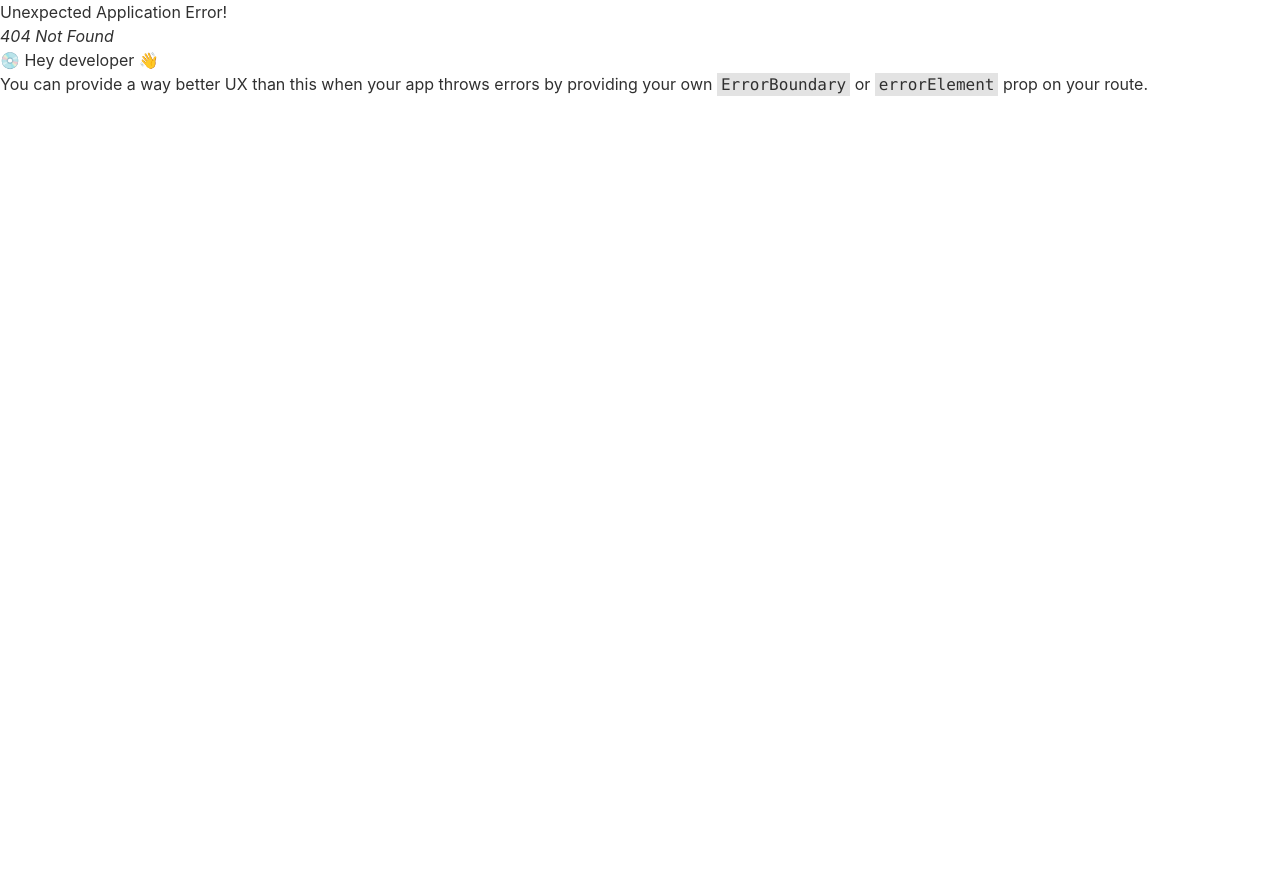
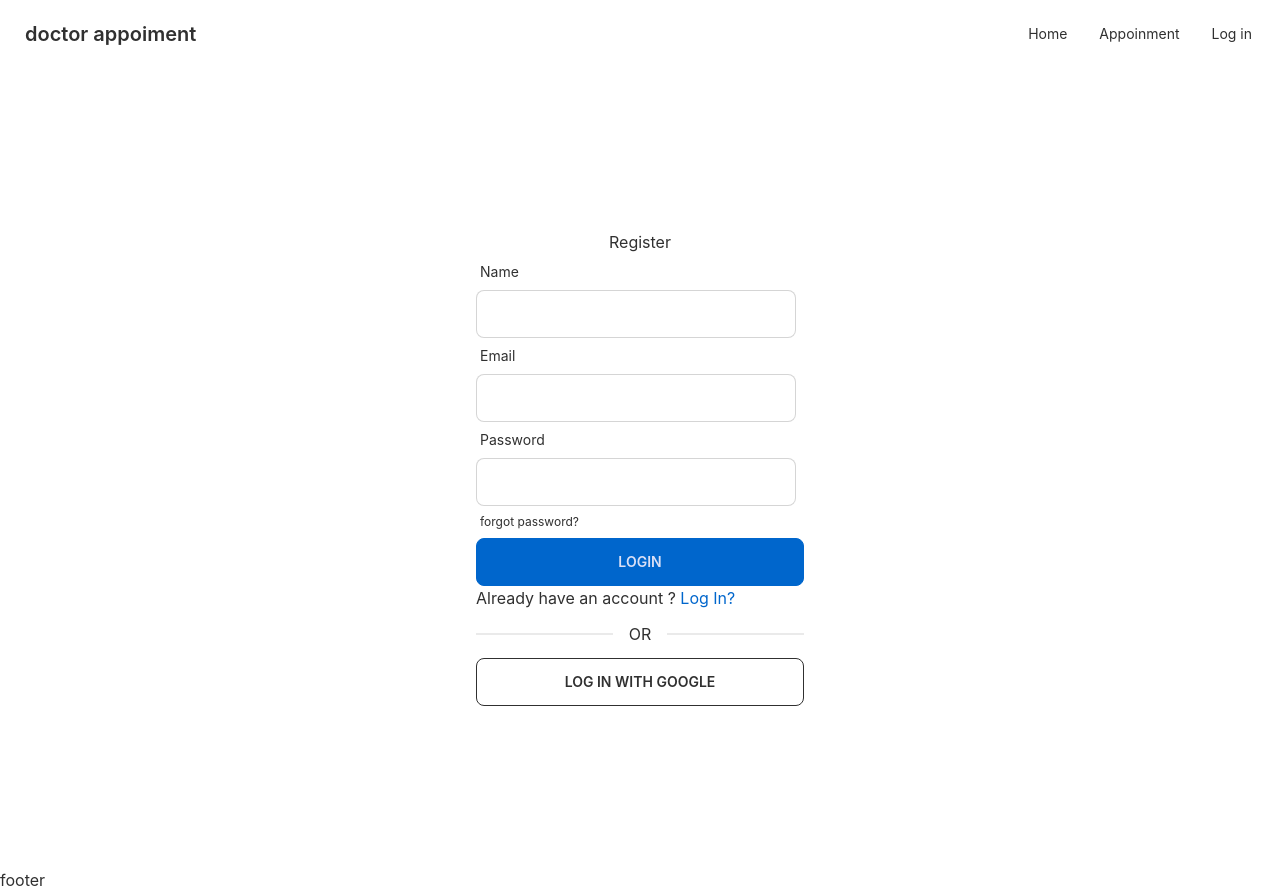
Before and after one commit to mahin33ferdous/doctor_appointment_client, a React (Create React App) app: page /signup in a window 1280 px wide. Before the commit this address had no page. Before the commit the page ends 800 px from the top, so only its background shows below. Built offline with nearby package versions, Linux system fonts and the light colour scheme.

Commit message:
installed React-hook-form and validate log in and sign up

```diff
--- a/public/appoinmentSolt.json
+++ b/public/appoinmentSolt.json
@@ -88,6 +88,7 @@
       ]
     },
     {
+      "_id": 5,
       "name": "Pediatric Dental",
       "slots": [
         "08.00 AM - 08.30 AM",
--- a/src/pages/Appoinment/AppoinmentModal/AppoinmentModel.js
+++ b/src/pages/Appoinment/AppoinmentModal/AppoinmentModel.js
@@ -6,7 +6,7 @@ const AppoinmentModel = ({selectedSlot,selectedDate}) => {
     const date=format(selectedDate, 'PP')
 
     return (
-        <>
+        <div>
   <input type="checkbox" id="my_modal_6" className="modal-toggle" />
 <div className="modal">
   <div className="modal-box">
@@ -15,7 +15,7 @@ const AppoinmentModel = ({selectedSlot,selectedDate}) => {
 
     <h3 className="font-bold text-lg">{name}</h3>
     <p className="py-4">Book your appoinment!</p>
-    <from className="grid grid-cols-1 gap-3">
+    <form className="grid grid-cols-1 gap-3">
     <input type="text" placeholder="" value={date} className="input input-bordered w-full max-w-xs font-bold" />
     <select className="select select-bordered w-full max-w-xs font-bold">
       {
@@ -29,7 +29,7 @@ const AppoinmentModel = ({selectedSlot,selectedDate}) => {
       <input type="text" placeholder="email" className="input input-bordered w-full max-w-xs" />
       <br/>
        <input type="submit" value="submit" className='btn btn-primary w-full max-w-xs'/>
-      </from>
+      </form>
       <div className="modal-action">
       <label htmlFor="my_modal_6" className="btn">Close!</label>
     </div>
@@ -37,7 +37,7 @@ const AppoinmentModel = ({selectedSlot,selectedDate}) => {
 
   </div>
 
-        </>
+        </div>
     );
 };
 
--- a/src/pages/LogIn/LogIn.js
+++ b/src/pages/LogIn/LogIn.js
@@ -4,7 +4,7 @@ import { useForm } from 'react-hook-form';
 import { Link } from 'react-router-dom';
 
 const LogIn = () => {
-    const { register, handleSubmit } = useForm();
+    const { register,formState: { errors }, handleSubmit } = useForm();
     const handleLogin=data=>{
        console.log(data)
     }
@@ -19,13 +19,13 @@ const LogIn = () => {
                <label className="label">
              <span className="label-text">Email</span>
                   </label>
-               <input type="email" {...register("email")} className="input input-bordered w-full max-w-xs" />
-
+               <input type="email" {...register("email",{ required: "Email Address is required" })}   className="input input-bordered w-full max-w-xs" />
+               {errors.email && <p className='text-red-600' role="alert ">{errors.email?.message}</p>}
                <label className="label">
              <span className="label-text">Password</span>
            </label>
-           <input type="password" {...register("password")} className="input input-bordered w-full max-w-xs" />
-
+           <input type="password" {...register("password",{ required: "password is required",minLength:{value:8, message:"password should have more then 8 characters"}})}  aria-invalid={errors.password ? "true" : "false"}  className="input input-bordered w-full max-w-xs" />
+           {errors.password && <p className='text-red-600' role="alert">{errors.password.message}</p>}
                <label className="label">
             <span className="label-text-alt">forgot password?</span>
             </label>
@@ -36,7 +36,7 @@ const LogIn = () => {
 
       <input type="submit" value="Login"className='btn btn-primary w-full' />
     </form>
-    <p>New user<Link className='text-primary' to="/signup"> Create an account?</Link></p>
+    <p>New user ?<Link className='text-primary' to="/signup"> Create an account?</Link></p>
     <div className="divider">OR</div>
     <button className='btn btn-outline w-full'>Log in with Google</button>
             </div>
--- /dev/null
+++ b/src/pages/SignUp/SignUp.js
@@ -0,0 +1,56 @@
+import React, { useState } from 'react';
+import b from '../../img/banner.jpg'
+import { useForm } from 'react-hook-form';
+import { Link } from 'react-router-dom';
+
+const SignUp = () => {
+    const { register,formState: { errors }, handleSubmit } = useForm();
+    const handleLogin=data=>{
+       console.log(data)
+    }
+
+    return (
+        <div className='h-[800px]  flex justify-center items-center'>
+        <div className='w-96 p-7' >
+        <h4 className='text-43l text-center '>Register</h4>
+        <form onSubmit={handleSubmit(handleLogin)}>
+
+      <div className="form-control w-full max-w-xs">
+      <label className="label">
+         <span className="label-text">Name</span>
+              </label>
+           <input type="text" {...register("name",{ required: "Name is required" })}   className="input input-bordered w-full max-w-xs" />
+           {errors.name && <p className='text-red-600' role="alert ">{errors.name?.message}</p>}
+
+           <label className="label">
+         <span className="label-text">Email</span>
+              </label>
+           <input type="email" {...register("email",{ required: "Email Address is required" })}   className="input input-bordered w-full max-w-xs" />
+           {errors.email && <p className='text-red-600' role="alert ">{errors.email?.message}</p>}
+           <label className="label">
+         <span className="label-text">Password</span>
+       </label>
+       <input type="password" {...register("password",{ required: "password is required",
+       minLength:{value:8, message:"password should have more than 8 characters"},
+       maxLength:{value:15, message:"password should not have more than 20 characters"}})}  aria-invalid={errors.password ? "true" : "false"}  className="input input-bordered w-full max-w-xs" />
+       {errors.password && <p className='text-red-600' role="alert">{errors.password.message}</p>}
+           <label className="label">
+        <span className="label-text-alt">forgot password?</span>
+        </label>
+        </div>
+
+
+
+
+  <input type="submit" value="Login"className='btn btn-primary w-full' />
+</form>
+<p>Already have an account ?<Link className='text-primary' to="/login"> Log In?</Link></p>
+<div className="divider">OR</div>
+<button className='btn btn-outline w-full'>Log in with Google</button>
+        </div>
+
+    </div>
+    );
+};
+
+export default SignUp;
```
Also changed, not shown: src/router/Router.js (+7 -1 lines).
